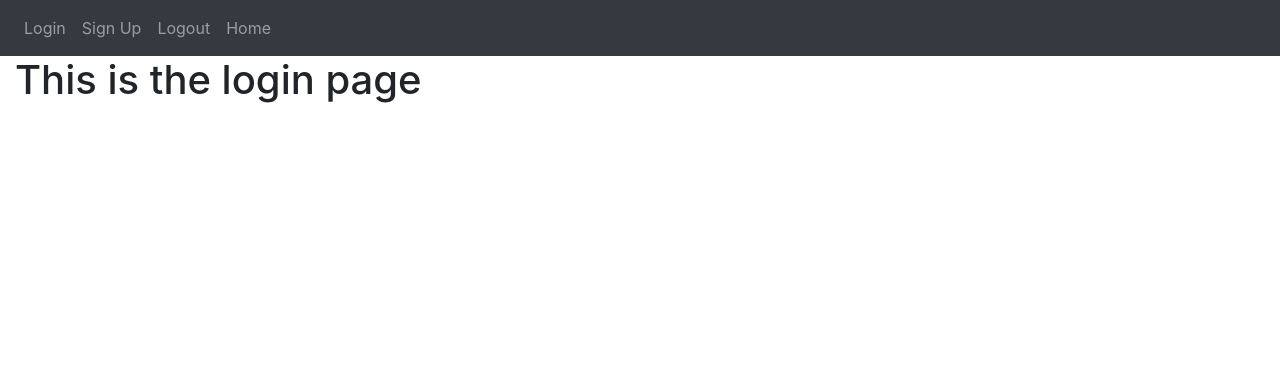
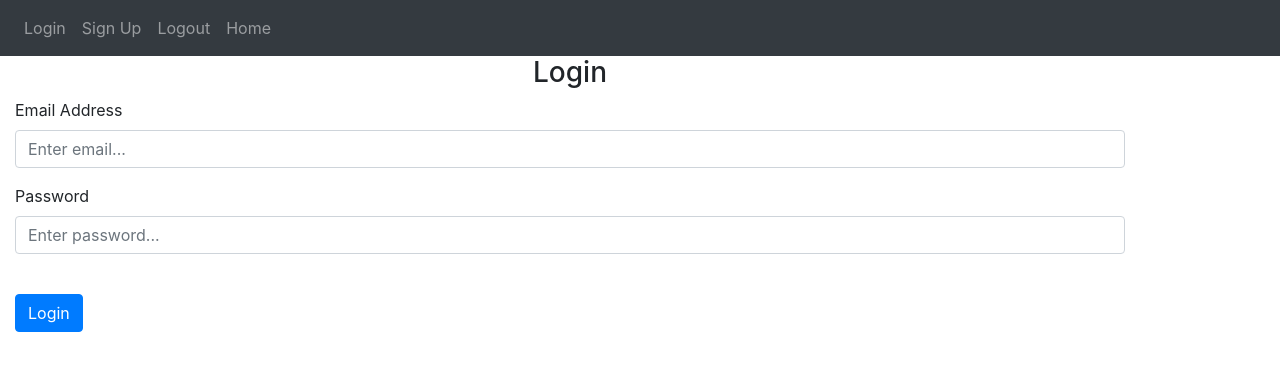
Before and after one commit to amirhnajafiz/auth-website, a Flask app: page /login in a window 1280 px wide. Shown: the top 371 px of the page. Run offline with Flask 2, Linux system fonts and the light colour scheme; some libraries are stand-ins or nearby versions.

Commit message:
Login template done

```diff
--- a/website/templates/login.html
+++ b/website/templates/login.html
@@ -3,5 +3,17 @@
 {% block title %}Login{% endblock %}
 
 {% block content %}
-    <h1>This is the login page</h1>
+<form method="POST">
+    <h3 align="center">Login</h3>
+    <div class="form-group">
+        <label for="email">Email Address</label>
+        <input type="email" class="form-control" id="email" name="email" placeholder="Enter email..." />
+    </div>
+    <div class="form-group">
+        <label for="password">Password</label>
+        <input type="password" class="form-control" id="password" name="password" placeholder="Enter password..." />
+    </div>
+    <br />
+    <button type="submit" class="btn btn-primary">Login</button>
+</form>
 {% endblock %}
--- a/website/templates/sign_up.html
+++ b/website/templates/sign_up.html
@@ -22,6 +22,6 @@
         <input type="password" class="form-control" id="password2" name="password2" placeholder="Confirm password..." />
     </div>
     <br />
-    <button type="submit" class="btn btn-primary">Submit</button>
+    <button type="submit" class="btn btn-primary">Register</button>
 </form>
 {% endblock %}
```
